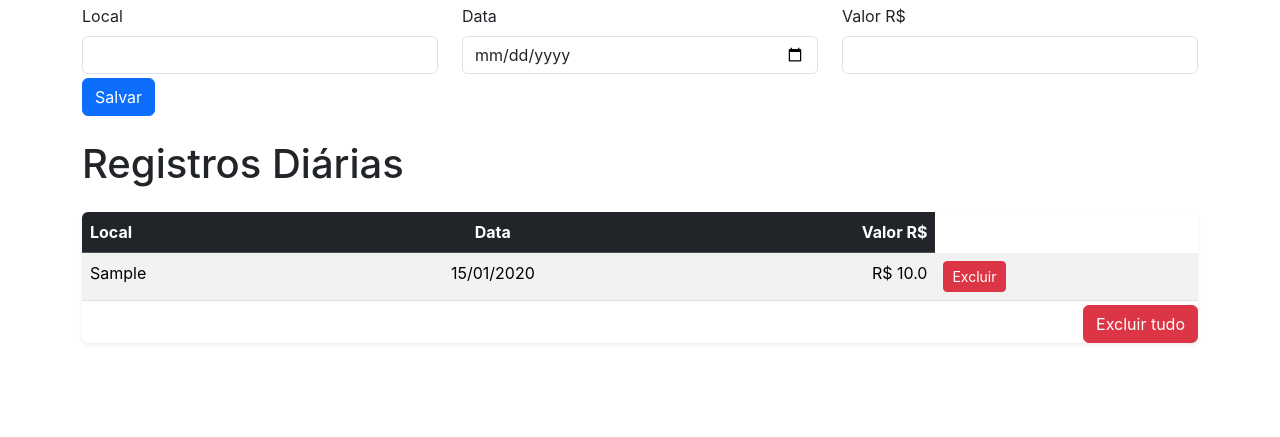
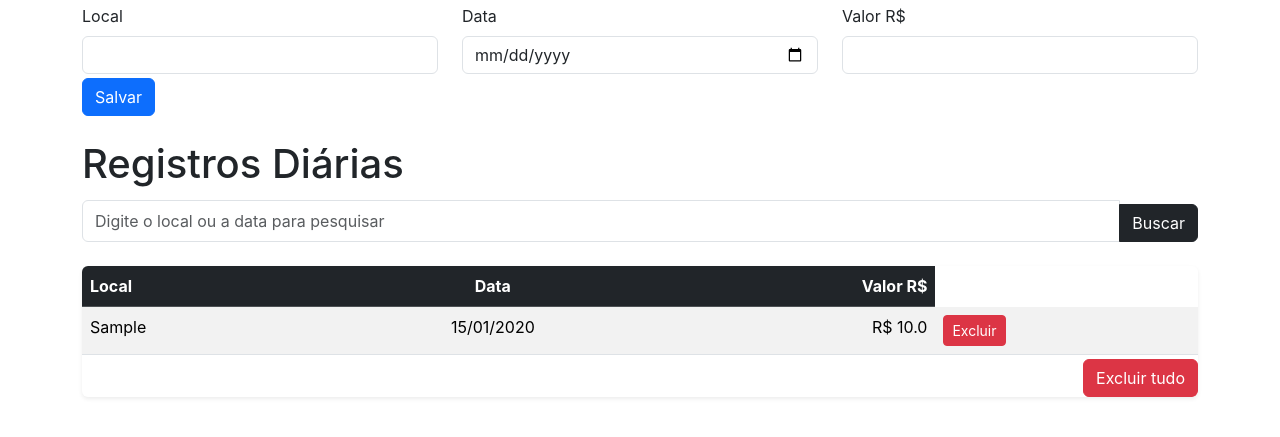
Before and after one commit to Levicarmaghani/gestao-dias-trabalhados, a Flask app: page / in a window 1280 px wide. Shown: the part 252-689 px from the top of the page. Run offline with Flask 3, Linux system fonts and the light colour scheme; tables that the repository leaves empty hold one stand-in row (values such as "Sample post").

Commit message:
Atualização pesquisa de registros

```diff
--- a/app/forms/dias_form.py
+++ b/app/forms/dias_form.py
@@ -8,3 +8,5 @@ class RegistroForm (FlaskForm):
     local = StringField('Local', validators=[DataRequired()])
     valor = FloatField('Valor R$', validators=[DataRequired()])
     salvar = SubmitField('Salvar')
+    pesquisar = StringField("", render_kw={'placeholder':'Digite o local ou a data para pesquisar'})
+    submit = SubmitField('Buscar')
--- a/app/templates/index.html
+++ b/app/templates/index.html
@@ -62,11 +62,21 @@
 
 
 <!--=======================TABELA USUÁRIO============================================-->
-<div class="container mt-4">
-    <h1 class="mb-4">Registros Diárias</h1>
 
 
-    <div class="table-responsive shadow-sm rounded">
+
+<div class="container mt-4">
+    <h1 class="">Registros Diárias</h1>
+
+    <form method="GET" action="{{url_for('main.lista_dias') }}">
+        <div class="input-group">
+            {{ form.pesquisar(class="form-control mt-1")}}
+            {{ form.submit(class="btn btn-dark mt-2")}}
+        </div>
+    </form>
+
+
+    <div class="table-responsive shadow-sm rounded mt-4">
         <table class="table table-striped table-hover mb-0">
             <thead class="table-dark">
                 <tr>
--- a/app/views/routes.py
+++ b/app/views/routes.py
@@ -3,7 +3,7 @@ from flask import render_template, redirect ,url_for, request, flash
 from app.forms.dias_form import RegistroForm
 from app.models.dia import RegistroTrabalho
 from app import db
-from sqlalchemy import func
+from sqlalchemy import func, or_
 
 
 # Importando Blueprint
@@ -45,6 +45,25 @@ def excluir(id):
 
     return redirect(url_for('main.home'))
 
+@main_bp.route('/lista-dias')
+def lista_dias():
+
+    form = RegistroForm(request.args)
+    pesquisar = form.pesquisar.data or ""
+
+    registros = RegistroTrabalho.query.order_by(RegistroTrabalho.data)
+
+    if pesquisar != "":
+        registros = registros.filter(or_(RegistroTrabalho.local.contains(pesquisar),
+                                    RegistroTrabalho.data.contains(pesquisar)
+                                    ))
+
+    return render_template('index.html',
+                            form = form,
+                            registros = registros.all(),
+                            pesquisar=pesquisar
+                            )
+
 
 
 
```
Also changed, not shown: instance/database.db.
